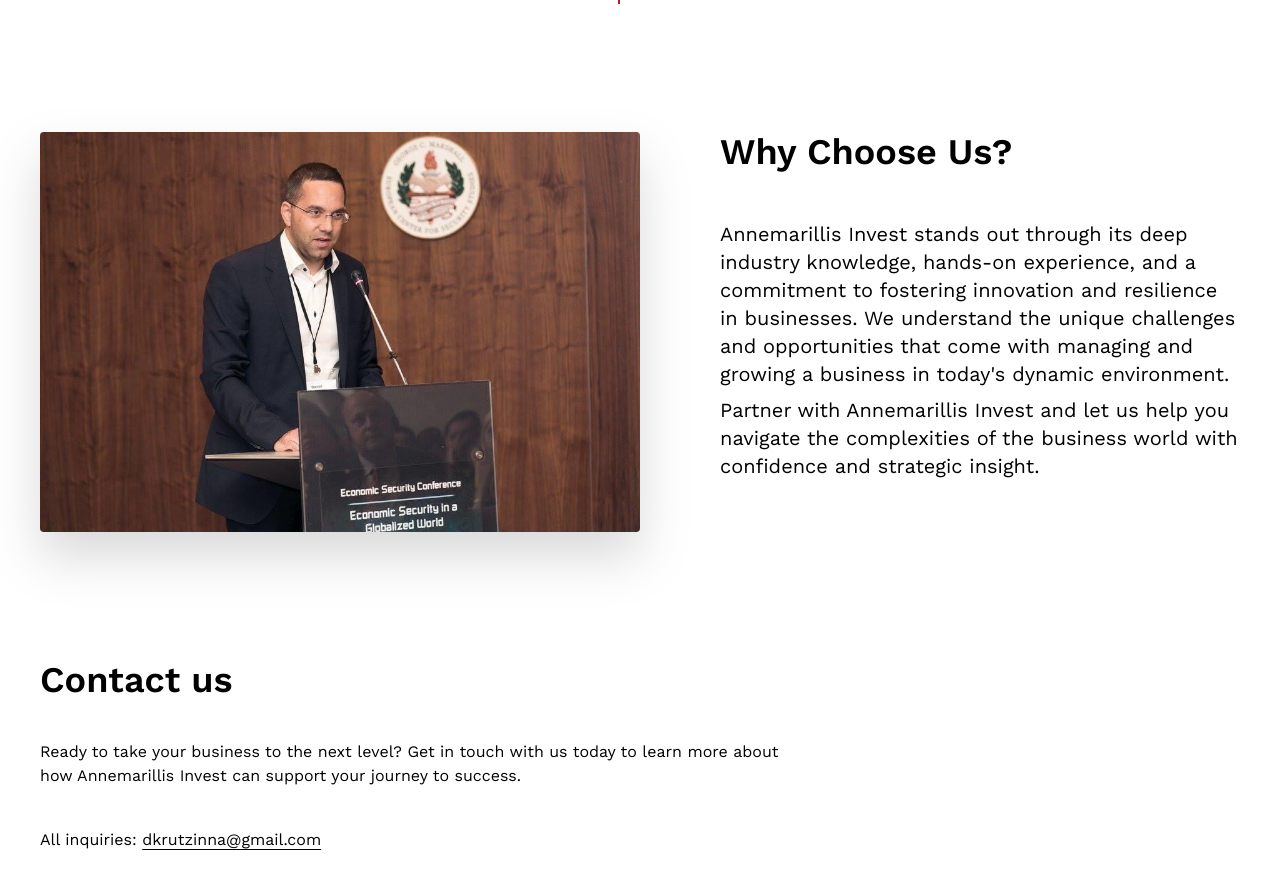
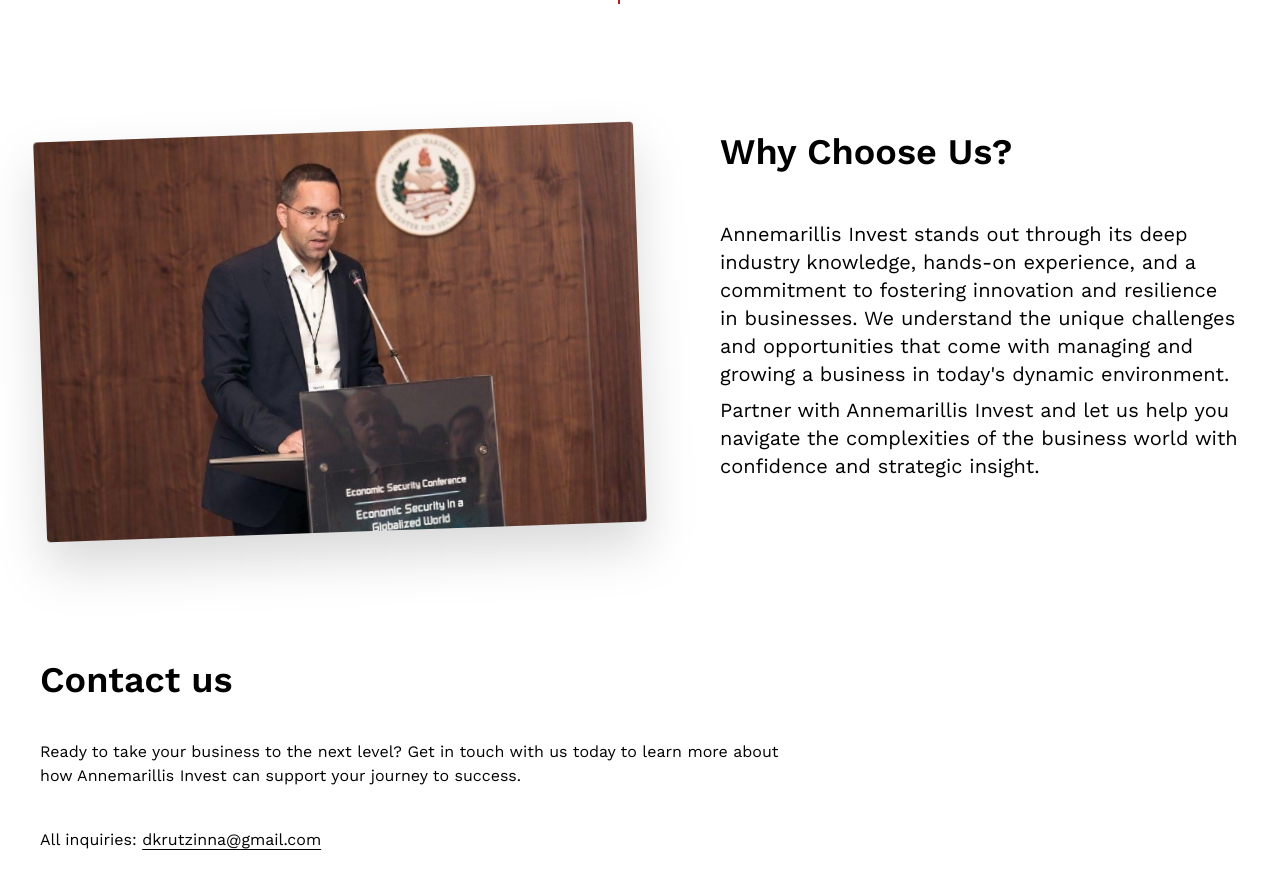
Before and after one commit to arsenyan/annemarilis-invest-web, a Next.js app: page / in a window 1280 px wide. Shown: the part 1587-2475 px from the top of the page. Built offline with nearby package versions, Linux system fonts and the light colour scheme.

Commit message:
Update Why.tsx

```diff
--- a/app/components/Why.tsx
+++ b/app/components/Why.tsx
@@ -7,7 +7,7 @@
       <section className="pt-32">
       <div className="flex lg:flex-row lg:gap-20 flex-col gap-10">
         <Image
-               className="object-cover object-top w-full h-64 lg:h-1/2 lg:w-1/2 rounded drop-shadow-2xl"
+               className="object-cover -rotate-2 object-top w-full h-64 lg:h-1/2 lg:w-1/2 rounded drop-shadow-2xl"
                src={'/Economic_Security_Conference.jpg'}
                width={600}
                height={600} alt={""}      />
```
